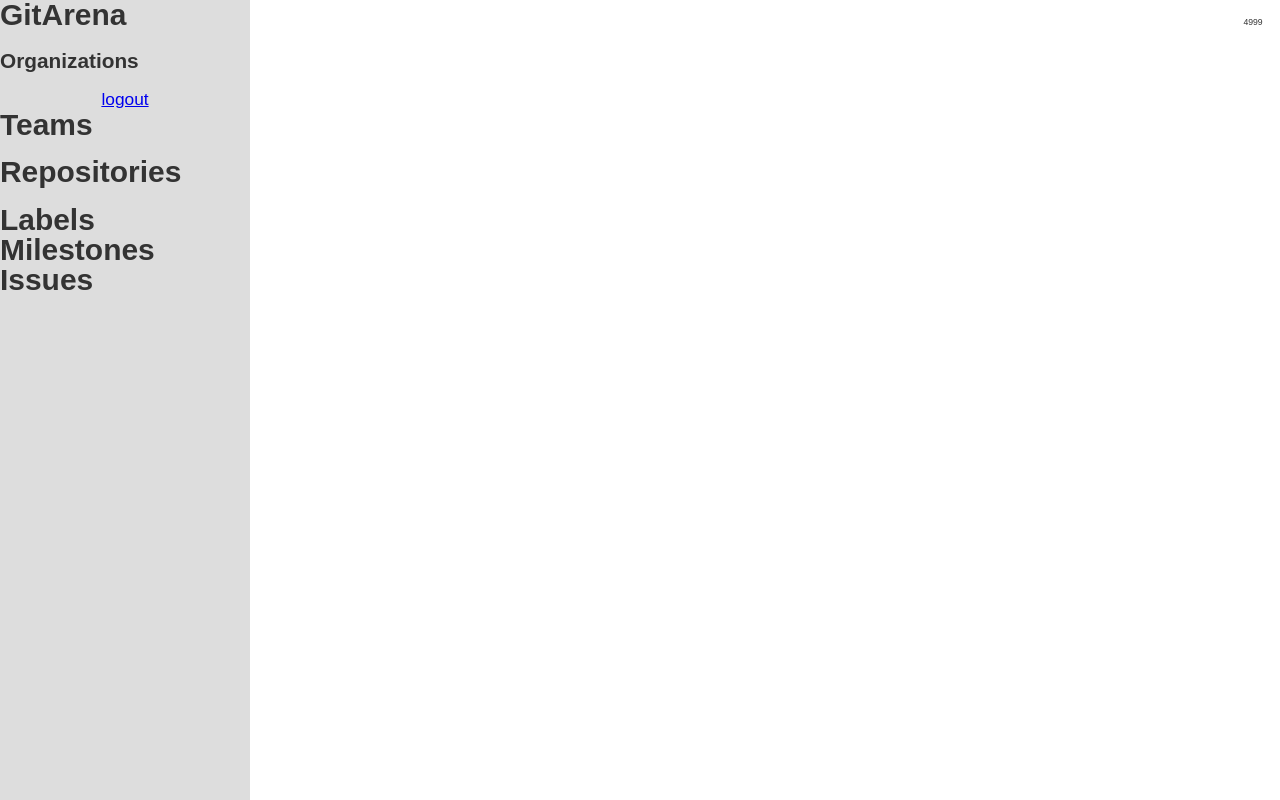
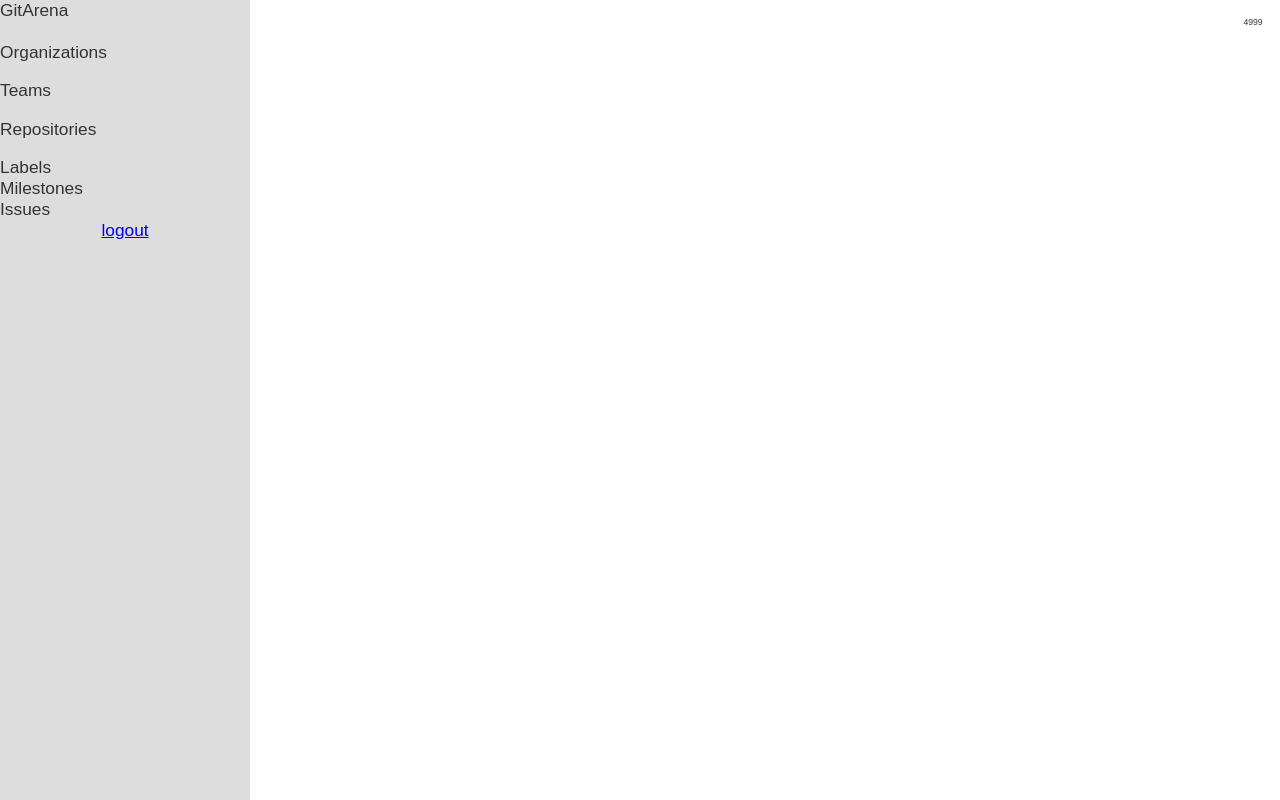
Before and after one commit to Beaver-Design/gitarena, a Flask app: template templates/home.html in a window 1280 px wide. Run offline with Flask 2, Linux system fonts and the light colour scheme; the template is opened without the code that fills it, so the values that code supplies are empty.

Commit message:
reworking css

```diff
--- a/templates/home.html
+++ b/templates/home.html
@@ -25,7 +25,7 @@
     ul {
         list-style-type: none;
     }
-    #sidebar {
+    .sidebar {
         position: fixed;
         height: 100%;
         width: 250px;
@@ -34,26 +34,32 @@
         left: 0;
         overflow: scroll;
     }
-    #sidebar select {
+    .sidebar select {
         width: 160px;
         margin: 10px;
         padding: 3px 6px;
         font-size: 1em;
         font-weight: normal;
     }
-    #sidebar div {
+    .sidebar {
     overflow: hidden;
     white-space: nowrap;
     }
-    .user_info > img, p{
+    #user_info img, p{
         display: inline-block;
+    }
+    .sidebar.page_title {
+        font-size: 2.0em;
+    }
+    .sidebar.groupings {
+        font-size: : 2.0em;
     }
     #content {
         margin-left: 250px;
     }
     #rate {
         float: right;
-        font-size: 0.5em
+        font-size: 0.5em;
     }
     </style>
 </head>
@@ -171,24 +177,24 @@ $(document).on("click", "input:checkbox", function() {
     update_rate()
 });
 </script>
-<div id="sidebar">
-    <h1>GitArena</h1>
+<div class="sidebar">
+    <div class="page_title">GitArena</div>
     <div id="user_info">
         <a id="user_link"><img id="avatar" width="36"></img><p id="user" style="font-size:36px"></p></a>
     </div>
-    <h2>Organizations</h2>
+    <div class="groupings">Organizations</div>
     <ul id="orgs" style="padding-left: 20px">
     </ul>
+    <div class="groupings">Teams</div>
+        <ul id="teams">
+        </ul>
+    <div class="groupings">Repositories</div>
+        <ul id="repos">
+        </ul>
+    <div class="groupings">Labels</div>
+    <div class="groupings">Milestones</div>
+    <div class="groupings">Issues</div>
     <div align="center"><a href="/logout">logout</a></div>
-    <h1>Teams</h1>
-        <ul id='teams'>
-        </ul>
-    <h1>Repositories</h1>
-        <ul id='repos'>
-        </ul>
-    <h1>Labels</h1>
-    <h1>Milestones</h1>
-    <h1>Issues</h1>
 </div>
 </div>
 <div id="content">
```
